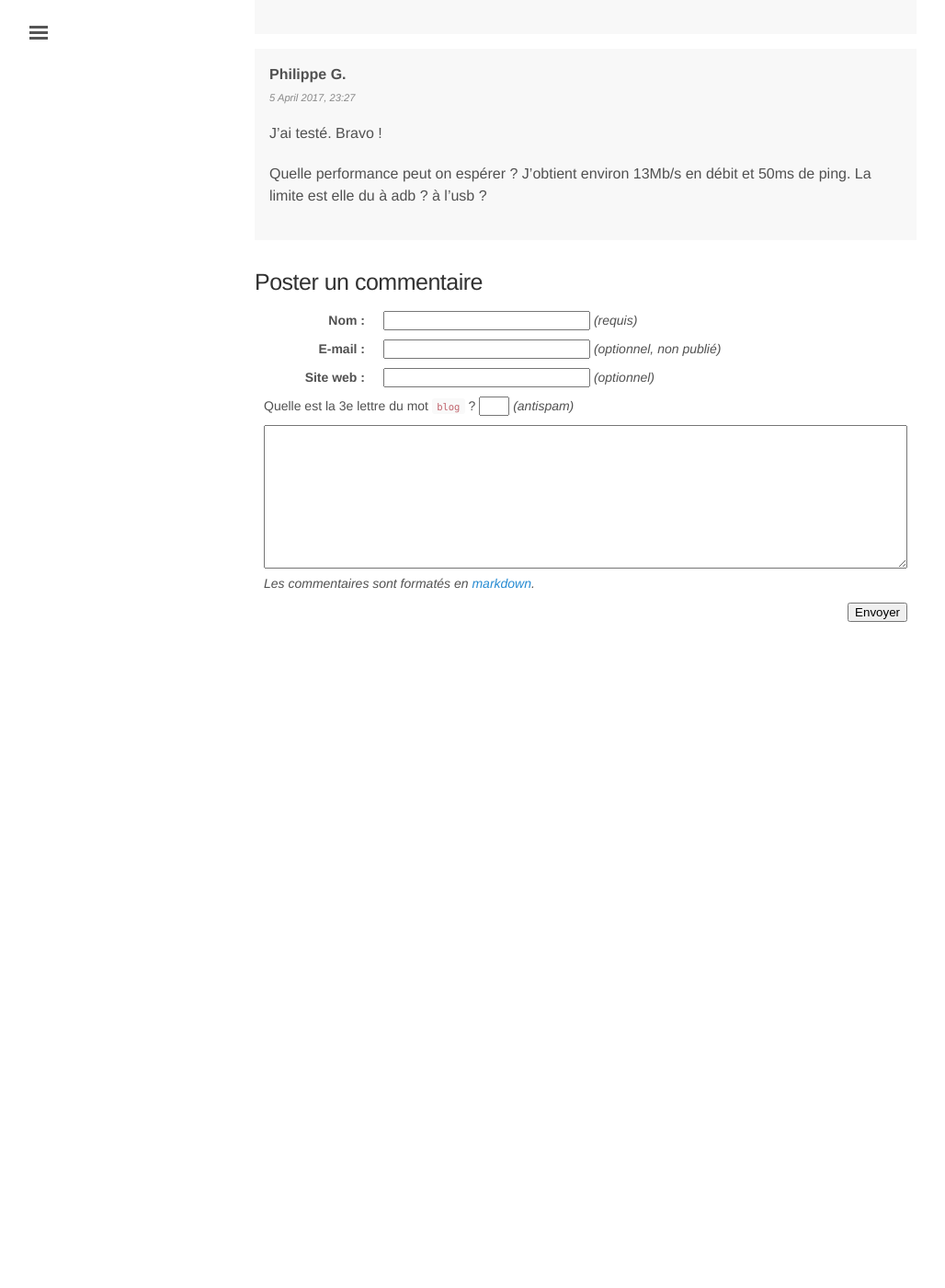
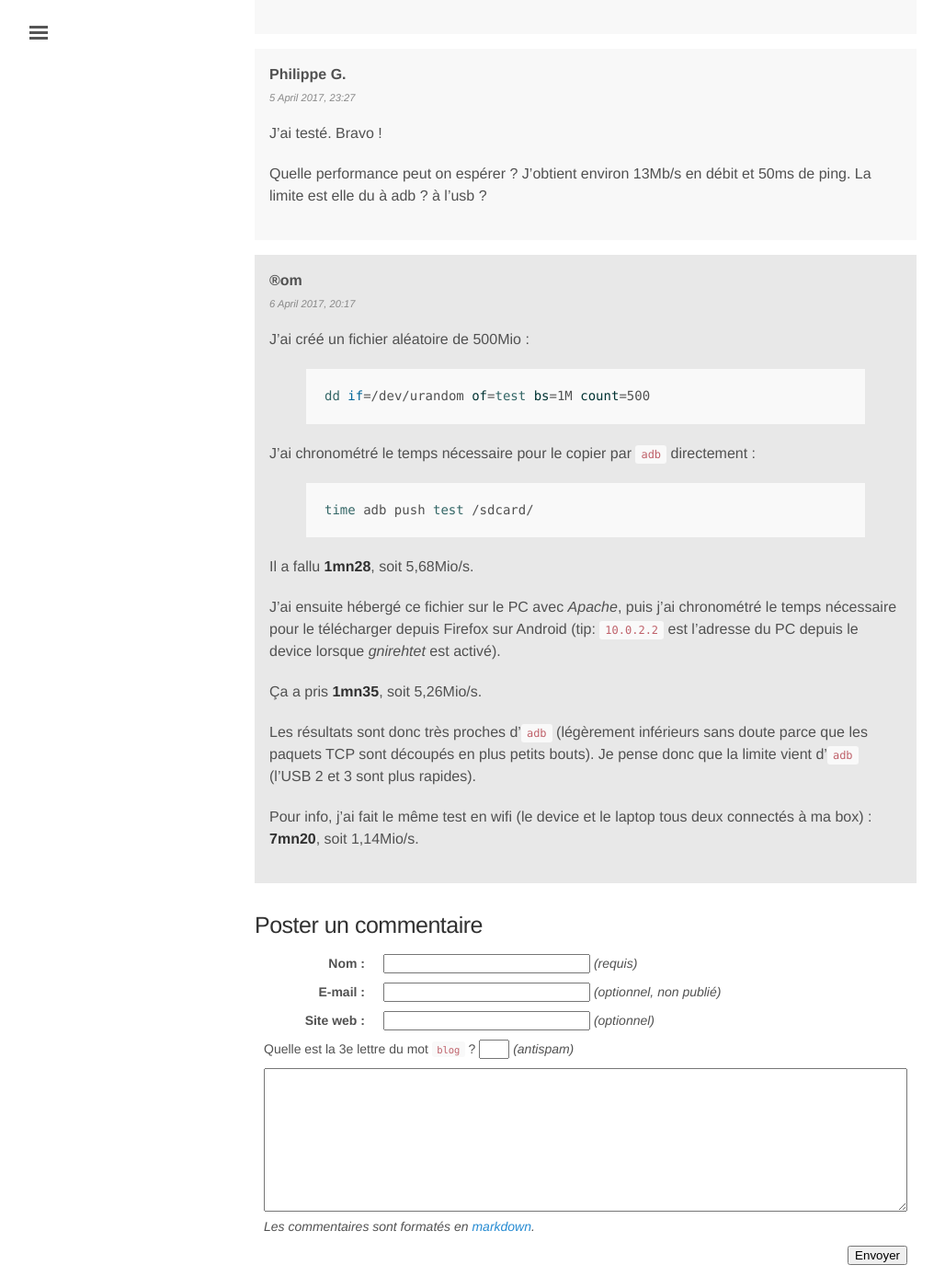
Before and after one commit to rom1v/blog.rom1v.com, a Jekyll site: the page built from _posts/2017-03-30-gnirehtet.md, in a window 1280 px wide and 1400 px high, scrolled down 5263 px. Shown: the whole window at 92% size, without its empty margins (3-1031 px from the left). Built offline with Jekyll 4.4.1, drawn with Linux system fonts in a browser that asks for light colours; before the commit the page ends 5964 px from its top, so only the background shows below that.

Commit message:
Publish comment for Gnirehtet

```diff
--- a/_data/comments-2017-03-gnirehtet.yaml
+++ b/_data/comments-2017-03-gnirehtet.yaml
@@ -15,3 +15,34 @@
     Quelle performance peut on espérer ?
     J'obtient environ 13Mb/s en débit et 50ms de ping.
     La limite est elle du à adb ? à l'usb ?
+- id: 3
+  author: ®om
+  date: 2017-04-06 20:17:10+02:00
+  contents: |
+    J'ai créé un fichier aléatoire de 500Mio :
+
+    {% highlight bash %}
+    dd if=/dev/urandom of=test bs=1M count=500
+    {% endhighlight %}
+
+    J'ai chronométré le temps nécessaire pour le copier par `adb` directement :
+
+    {% highlight bash %}
+    time adb push test /sdcard/
+    {% endhighlight %}
+
+    Il a fallu **1mn28**, soit 5,68Mio/s.
+
+    J'ai ensuite hébergé ce fichier sur le PC avec _Apache_, puis j'ai
+    chronométré le temps nécessaire pour le télécharger depuis Firefox sur
+    Android (tip: `10.0.2.2` est l'adresse du PC depuis le device lorsque
+    _gnirehtet_ est activé).
+
+    Ça a pris **1mn35**, soit 5,26Mio/s.
+
+    Les résultats sont donc très proches d'`adb` (légèrement inférieurs sans
+    doute parce que les paquets TCP sont découpés en plus petits bouts). Je
+    pense donc que la limite vient d'`adb` (l'USB 2 et 3 sont plus rapides).
+
+    Pour info, j'ai fait le même test en wifi (le device et le laptop tous deux
+    connectés à ma box) : **7mn20**, soit 1,14Mio/s.
```
